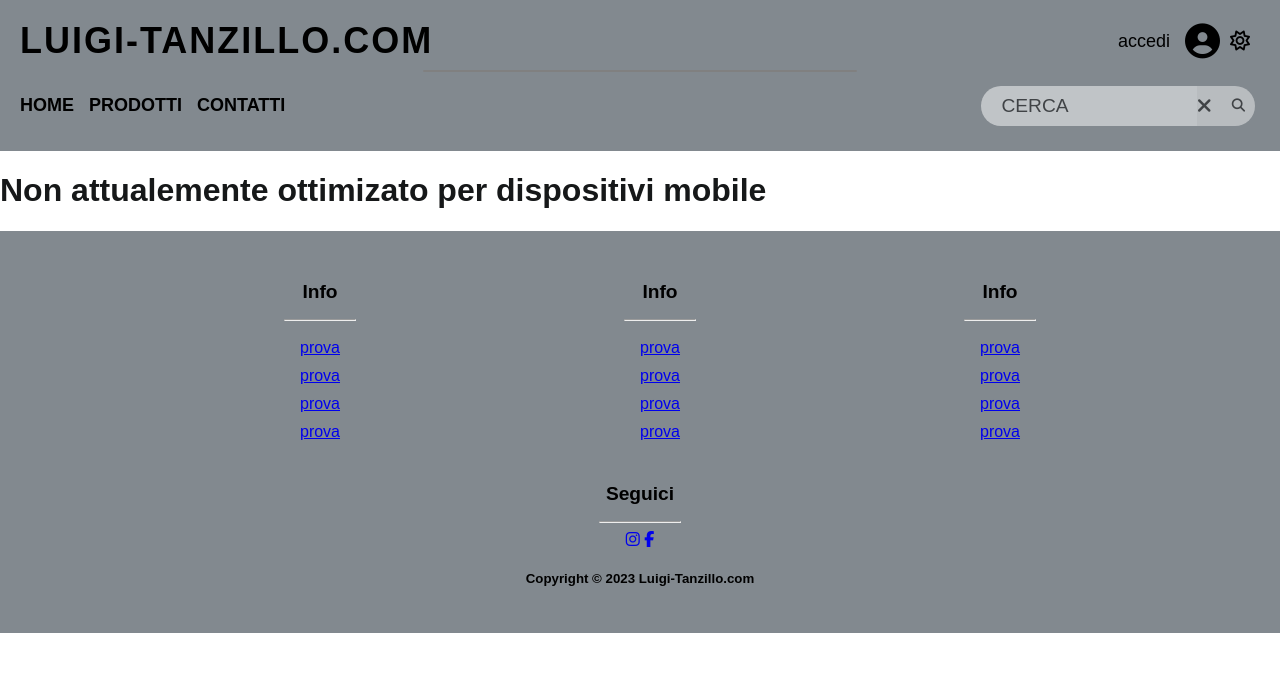
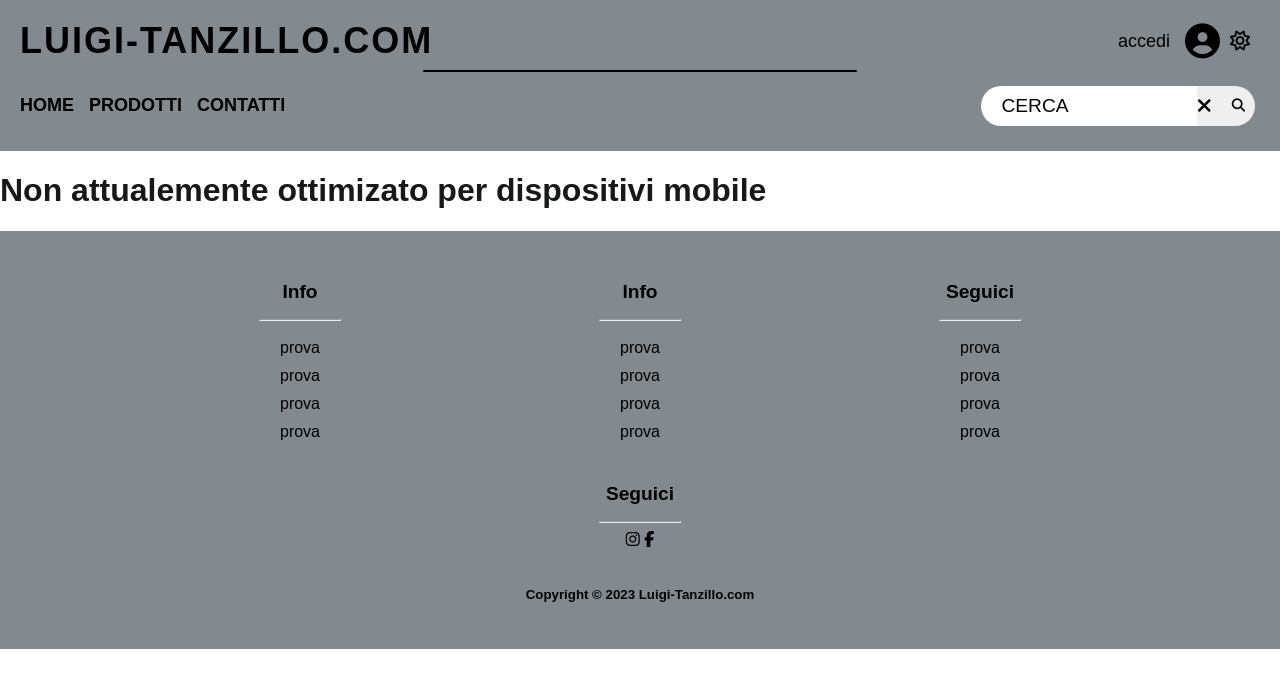
Before and after one commit to vodka-boy01/vodka-boy01.github.io, a PHP site: page / in a window 1280 px wide. Shown: the top 688 px of the page. Run offline with PHP 8.4, Linux system fonts and the light colour scheme; some libraries are stand-ins or nearby versions.

Commit message:
migliorie e inizio login

```diff
--- a/index.html
+++ b/index.html
@@ -17,10 +17,10 @@
 				</div>
 				<div class="container-login">
 					<!--<button type="button" class="login-button"><i onclick="colorChange()" id="login-icon" class="fa-solid fa-circle-user"></i></button>-->
-					<div onclick="" id="login-text" class="login-text">accedi</div>
-					<div onclick="" id="login-icon" class="fa-solid fa-circle-user"></div>
+					<div id="login-text" class="login-text">accedi</div>
+					<div id="login-icon" class="fa-solid fa-circle-user"></div>
 				</div>
-				<div onclick="colorChange()" id="circle-icon" class="container-colorChange">
+				<div onclick="" id="circle-icon" class="container-colorChange">
 						<i id="light" class="fa-regular fa-sun"></i>
 						<i id="dark" class="fa-regular fa-moon"></i>
 				</div>
@@ -44,6 +44,9 @@
 		</nav>
 	</header>
 	<main class="main">
+		<div class="login__popup hidden">
+
+		</div>
 		<div class="main__container">
 			<h1>Non attualemente ottimizato per dispositivi mobile </h1>
 		</div>
@@ -51,7 +54,7 @@
 	<footer class="footer">
 		<div class="container__footer">
 			<div class="collumn">
-				<ul>
+				<ul class="">
 					<h4 class="titolo-ul">Info</h4>
 					<hr class="hr-footer">
 					<li><a href="#">prova</a></li>
@@ -72,7 +75,7 @@
 			</div>
 			<div class="collumn">
 				<ul>
-					<h4 class="titolo-ul">Info</h4>
+					<h4 class="titolo-ul">Seguici</h4>
 					<hr class="hr-footer">
 					<li><a href="#">prova</a></li>
 					<li><a href="#">prova</a></li>
@@ -81,10 +84,12 @@
 				</ul>
 			</div>
 			<div class="collumn">
-					<h4 class="titolo-ul">Seguici</h4>
-					<hr class="hr-footer">
-					<a href="https://www.instagram.com" target="_blank" class="footer-icon"><i class="fa-brands fa-instagram"></i></a>
-					<a href="https://it-it.facebook.com" target="_blank" class="footer-icon"><i class="fa-brands fa-facebook-f"></i></a>
+					<ul>
+						<h4 class="titolo-ul">Seguici</h4>
+						<hr class="hr-footer">
+						<a href="https://www.instagram.com" target="_blank" class="footer-icons"><i class="fa-brands fa-instagram"></i></a>
+						<a href="https://it-it.facebook.com" target="_blank" class="footer-icons"><i class="fa-brands fa-facebook-f"></i></a>
+					</ul>
 			</div>
 		</div>
 		<h5 class="Copyright">
--- a/style.css
+++ b/style.css
@@ -28,7 +28,8 @@
     --main-color: rgb(0, 0, 0);/* colore scritte */
     --color-bg-main: white;
     --color-main: rgb(22, 24, 25);
-    --opacity-value: 0.5;
+    --opacity-value: none;
+    --color-hover: wheat;
     --animation-state: paused;
     --color-error: #ef4146;
 }
@@ -43,7 +44,6 @@
     color: var(--main-color);
     padding: 20px;
 }
-
 /*inizio style bottone login e titolo*/
 .title__login{
     display: flex;
@@ -65,7 +65,8 @@
     display: flex;
     justify-content: flex-end;
     align-items: center;
-    width: 50%;padding-right: 10px;
+    width: 50%;
+    padding-right: 10px;
 }
 .fa-circle-user{
     color: var(--main-color);
@@ -108,8 +109,9 @@
     cursor: pointer;
     transition: 0.5s ease;
 }
-#light, #dark:hover{
+#light:hover, #dark:hover{
     color: var(--color-hover);
+    opacity: var(--opacity-value);
 }
 .hr{
     margin: none;
@@ -117,7 +119,7 @@
     border: 0;
     border-radius: 10px;
     height: 2px;
-    background: gray;
+    background-color: var(--main-color);
 }
 /*inizio style barra dei link sotto il titolo*/
 .nav__bar{ /*box genitore*/
@@ -149,6 +151,7 @@
 }
 nav a:hover{
     opacity: var(--opacity-value);
+    color: var(--color-hover);
 }
 /*inizio style barra di ricerca*/
 .search__bar{/*box figlio 2*/
@@ -221,11 +224,11 @@
     justify-content: center;
     flex-direction: column;
 }
-/*
+/*------------------
 
 inizio barra footer
 
-*/
+--------------------*/
 .footer{
     background-color: var(--bg-color);
     box-sizing: border-box;
@@ -240,21 +243,38 @@
     font-size: medium;
     color: var(--main-color);
 }
+.collumn{
+    min-width: 25%;
+    padding: 0 10px;
+}
 footer div ul{
     list-style: none;
-    cursor: pointer;
+    padding: 0;
 }
 footer div ul li{
     padding: 10px 0 0 0;
+    display: flex;
+    justify-content: center;
+    align-items: center;
+}
+footer div ul li a{
+    display: block;
+    color: var(--main-color);
+    text-decoration: none;
     transition: 0.5s ease;
 }
-footer div ul li:hover{
+footer div ul li a:hover{/*da verificare*/
     transform: translate(20px);
-
+    opacity: var(--opacity-value);
+    color: var(--color-hover);
 }
-.collumn{
-    min-width: 25%;
-    padding: 0 10px;
+.footer-icons{
+    color: var(--main-color);
+    transition: 0.5s ease;
+}
+.footer-icons:hover{
+    color: var(--color-hover);
+    opacity: var(--opacity-value);
 }
 .Copyright{
     display: flex;
@@ -269,21 +289,6 @@
 .hr-footer{
     width: 25%;
 }
-
-
-
-
-
-
-
-
-
-
-
-
-
-
-
 /*
 footer {
     background-color: var(--bg-color);
```
